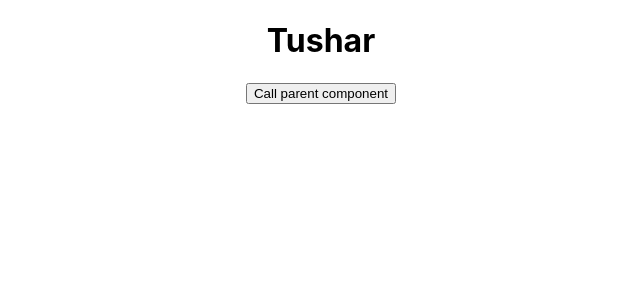
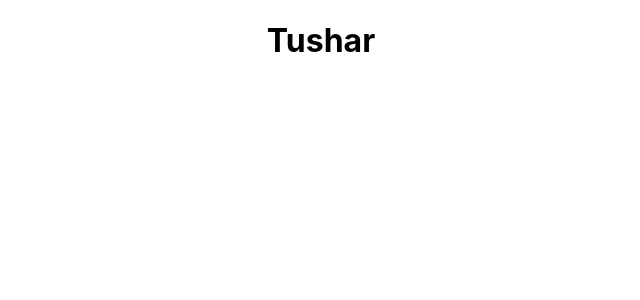
Before and after one commit to tusharkawsar/react-hello-world, a React (Create React App) app in the folder hello-world/: page / in a window 1280 px wide. Shown: the top 300 px of the page, without its empty margins (319-959 px from the left). Built offline with nearby package versions, Linux system fonts and the light colour scheme.

Commit message:
Conditinal rendering

```diff
--- a/hello-world/src/App.js
+++ b/hello-world/src/App.js
@@ -7,12 +7,14 @@ import Counter from "components/Counter";
 import FunctionClick from "components/FunctionClick";
 import EventBind from "components/EventBind";
 import ParentComponent from "components/ParentComponent";
+import UserGreeting from "components/UserGreeting";
 
 function App() {
     return (
         <div className="App">
             <h1>Tushar</h1>
-            <ParentComponent />
+            <UserGreeting />
+            {/* <ParentComponent /> */}
             {/* <EventBind /> */}
             {/* <FunctionClick /> */}
             {/* <State /> */}
--- /dev/null
+++ b/hello-world/src/components/UserGreeting.js
@@ -0,0 +1,46 @@
+import React, { Component } from "react";
+
+export class UserGreeting extends Component {
+    constructor(props) {
+        super(props);
+
+        this.state = {
+            isLoggedIn: false,
+        };
+    }
+
+    // Conditional rendering methods
+    render() {
+        // 1) if/else
+        // if (this.state.isLoggedIn) {
+        //     return <div>Welcome Tushar</div>;
+        // } else {
+        //     return <div>Welcome Guest</div>;
+        // }
+
+        // 2) Conditional elements
+        // let message;
+        // if (this.state.isLoggedIn) {
+        //     message = <div>Welcome Tushar</div>;
+        // } else {
+        //     message = <div>Welcome Guest</div>;
+        // }
+        // return <div>{message}</div>;
+
+        // 3) Ternary
+        // return this.state.isLoggedIn === true ? (
+        //     <div>Welcome Tushar</div>
+        // ) : (
+        //     <div>Welcome Guest</div>
+        // );
+
+        // 4) Short circuit
+        return (
+            this.state.isLoggedIn && (
+                <div>Welcome Tushar</div>
+            )
+        );
+    }
+}
+
+export default UserGreeting;
```
Also changed, not shown: 1 other file (tests, documents, lock files or other folders).
